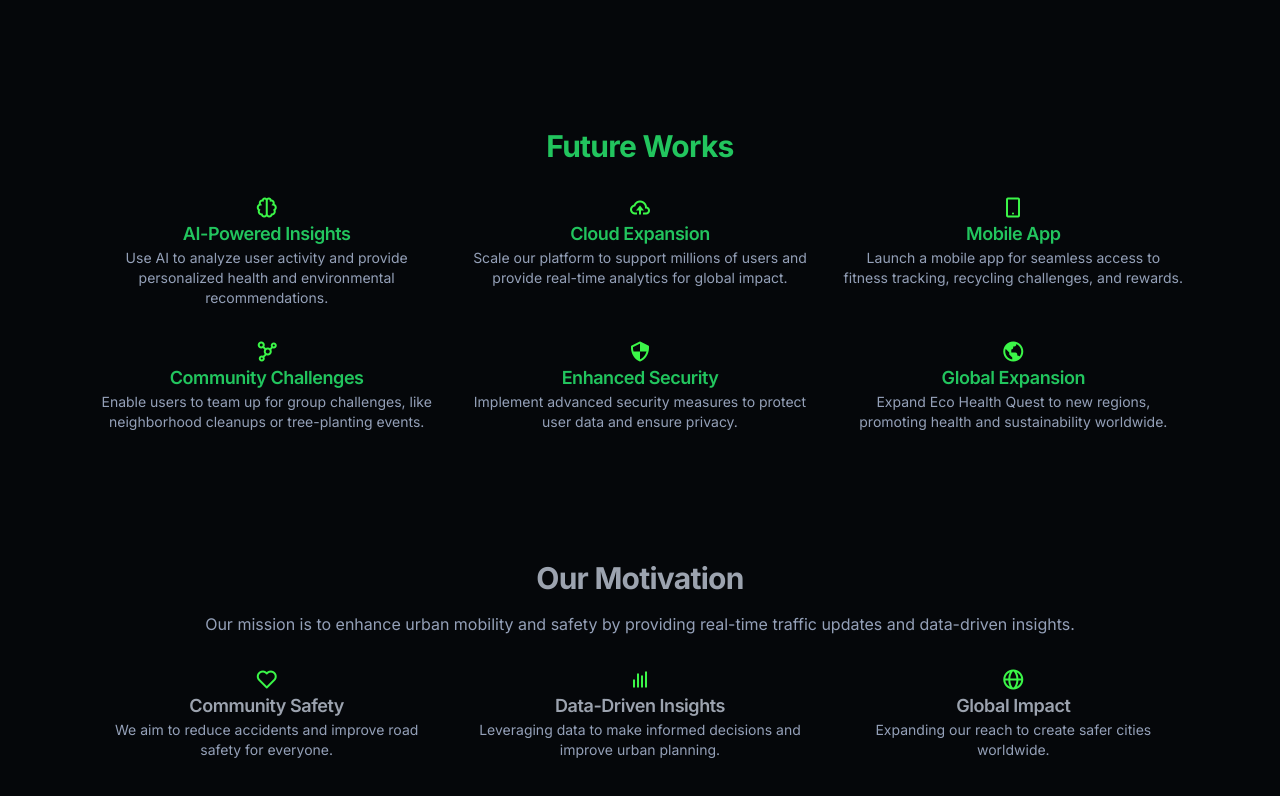
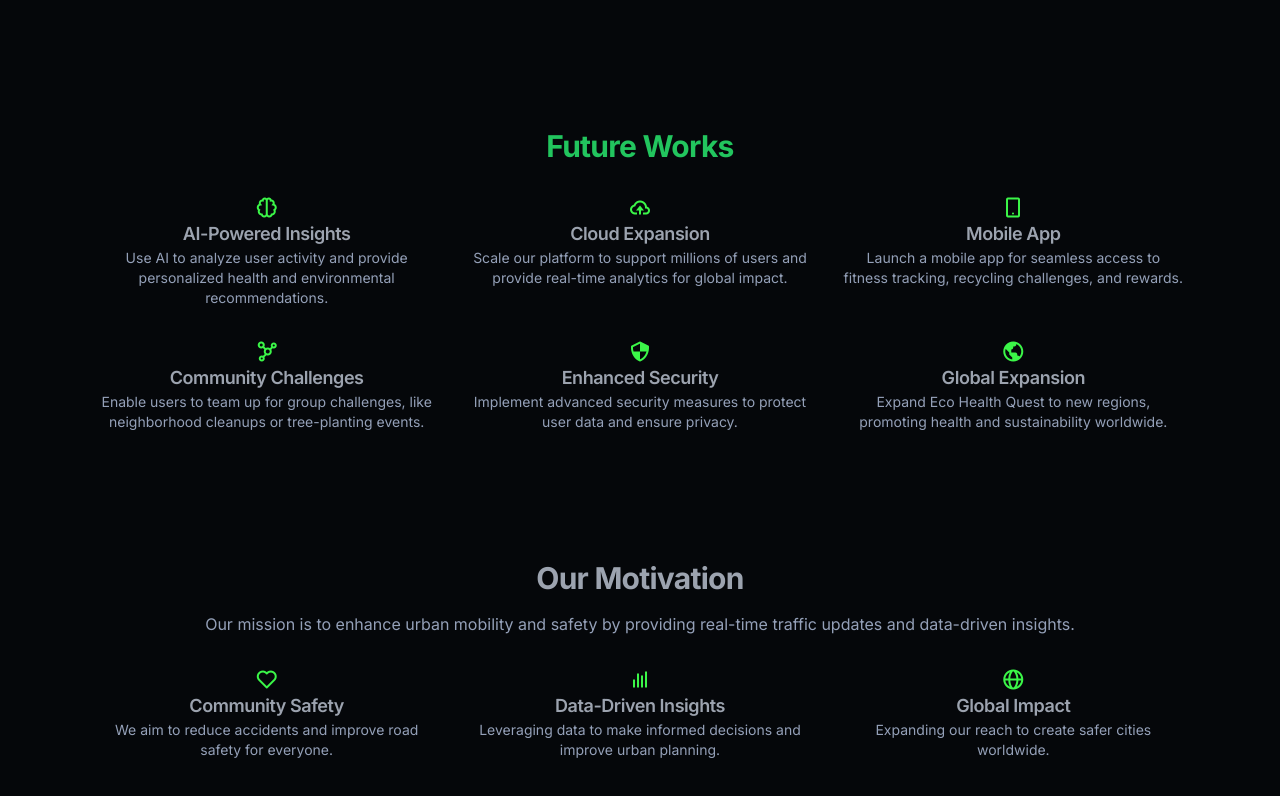
Before and after one commit to GokulCh/VCU-MiniHack-2025, a React (Vite) app in the folder app/: page / in a window 1280 px wide. Shown: the part 1352-2148 px from the top of the page. Built offline with nearby package versions, Linux system fonts and the light colour scheme; the HTML template or start-up script is replaced by a standard one.

Commit message:
Primary Color changed

```diff
--- a/app/src/components/HomePage/FutureSection.jsx
+++ b/app/src/components/HomePage/FutureSection.jsx
@@ -46,7 +46,7 @@ const FutureWork = ({ icon, title, description }) => {
   return (
     <div className="flex flex-col items-center">
       <i className={`${icon} text-2xl test-green-500`}></i>
-      <h3 className="text-lg font-semibold text-green-500">{title}</h3>
+      <h3 className="text-lg font-semibold text-primary">{title}</h3>
       <p className="text-sm">{description}</p>
     </div>
   );
```
